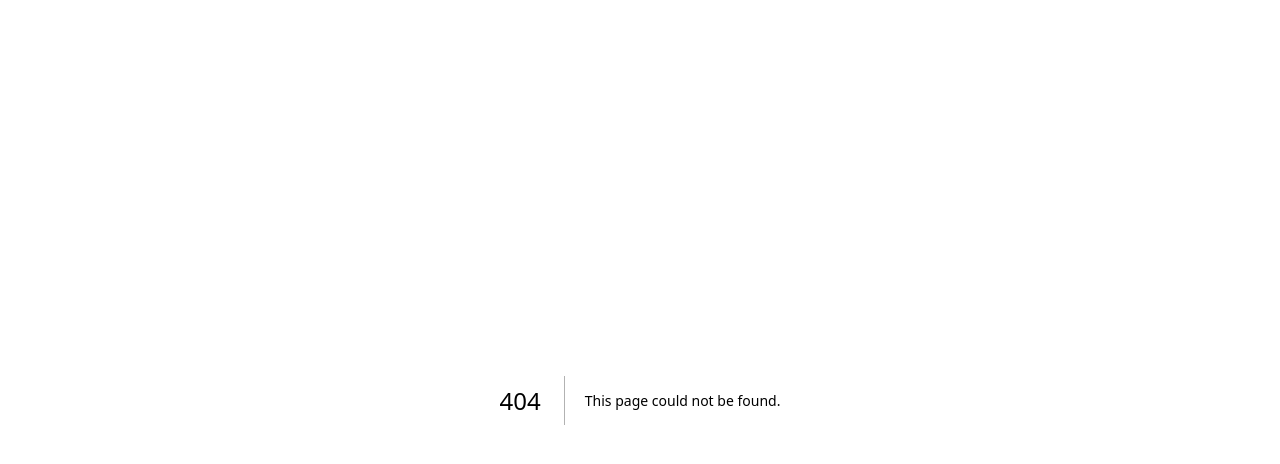
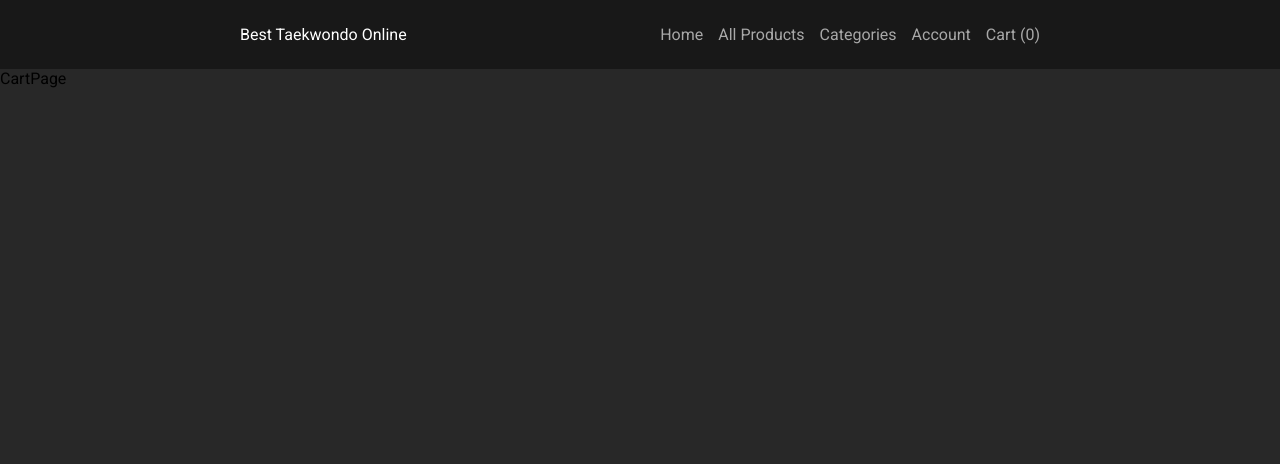
Before and after one commit to Jonathan2025/best-tkd-frontend, a Next.js app: page /cart in a window 1280 px wide. Before the commit this address had no page. Shown: the top 464 px of the page. Built offline with nearby package versions, Linux system fonts and the light colour scheme.

Commit message:
using helmet for the font import in global styles

```diff
--- a/components/CartContext.js
+++ b/components/CartContext.js
@@ -1,5 +1,6 @@
 import { createContext } from "react"
-import { useState } from "react"
+import { useState, useEffect } from "react"
+
 // React Context is a method to pass props from parent to child components
 // WITHOUT having to pass data through each level of the component tree via props
 // This is similar to what we did in KickFlix app with the authprovider
@@ -12,6 +13,11 @@ export const CartContext = createContext({})
 
 const CartContextProvider = ({children}) => {
 
+
+    // here we use a ternary operator, if the window is not undefined then return the localstorage otherwise return null
+    const ls = typeof window !== "undefined" ? window.localStorage : null
+
+    // Parse the localstorage to get the cart items OR if theres nothing then return an empty array
     const [cartProducts, setCartProducts] = useState([])
 
     //console.log(cartProducts) // each time we click the button we can see the product ids in the array
@@ -21,8 +27,20 @@ const CartContextProvider = ({children}) => {
     }
 
 
+    // The first useEffect will add the items from localstorage to the cart products
+    useEffect(() => {
+        if(cartProducts){
+            ls?.setItem('cart', JSON.stringify(cartProducts))
+        }
+
+    }, [cartProducts])
 
 
+    useEffect (() => {
+        if(ls && ls.getItem('cart')){
+            setCartProducts(JSON.parse(ls.getItem('cart')))
+        }
+    }, [])
 
     // we pass in the children into the context provider, for values we want to be able to add to the cart products which is why we added them to value
     return(
--- a/package.json
+++ b/package.json
@@ -15,6 +15,7 @@
     "next": "13.4.13",
     "react": "18.2.0",
     "react-dom": "18.2.0",
+    "react-helmet": "^6.1.0",
     "styled-components": "^6.0.7"
   }
 }
--- a/pages/_app.js
+++ b/pages/_app.js
@@ -1,10 +1,9 @@
 import CartContextProvider from "@/components/CartContext"
 import { createGlobalStyle } from "styled-components"
-
+import { Helmet } from "react-helmet"
 
 // make a styled components for styling of the body
 const GlobalStyles = createGlobalStyle`
-@import url('https://fonts.googleapis.com/css2?family=Roboto&display=swap');
   body{
     padding:0 auto;
     margin: 0;
@@ -16,6 +15,14 @@ const GlobalStyles = createGlobalStyle`
 export default function App({ Component, pageProps }) {
   return(
     <>
+      {/* Instead of importing this google font in Global styles, our error message recommends we use a helmet */}
+      <Helmet>
+        <link
+          rel="stylesheet"
+          href="https://fonts.googleapis.com/css2?family=Roboto&display=swap"
+        />
+      </Helmet>
+
       <GlobalStyles/>
 
       {/* Here we are using the cart context provider and passing in the component as children */}
--- /dev/null
+++ b/pages/cart.js
@@ -0,0 +1,15 @@
+// Here will be the page for when the user clicks into their cart
+
+import Header from "@/components/Header"
+
+const CartPage = () => {
+  return (
+    <>
+        <Header />
+        <div>CartPage</div>
+    </>
+
+  )
+}
+
+export default CartPage
```
Also changed, not shown: 1 other file (tests, documents, lock files or other folders).
